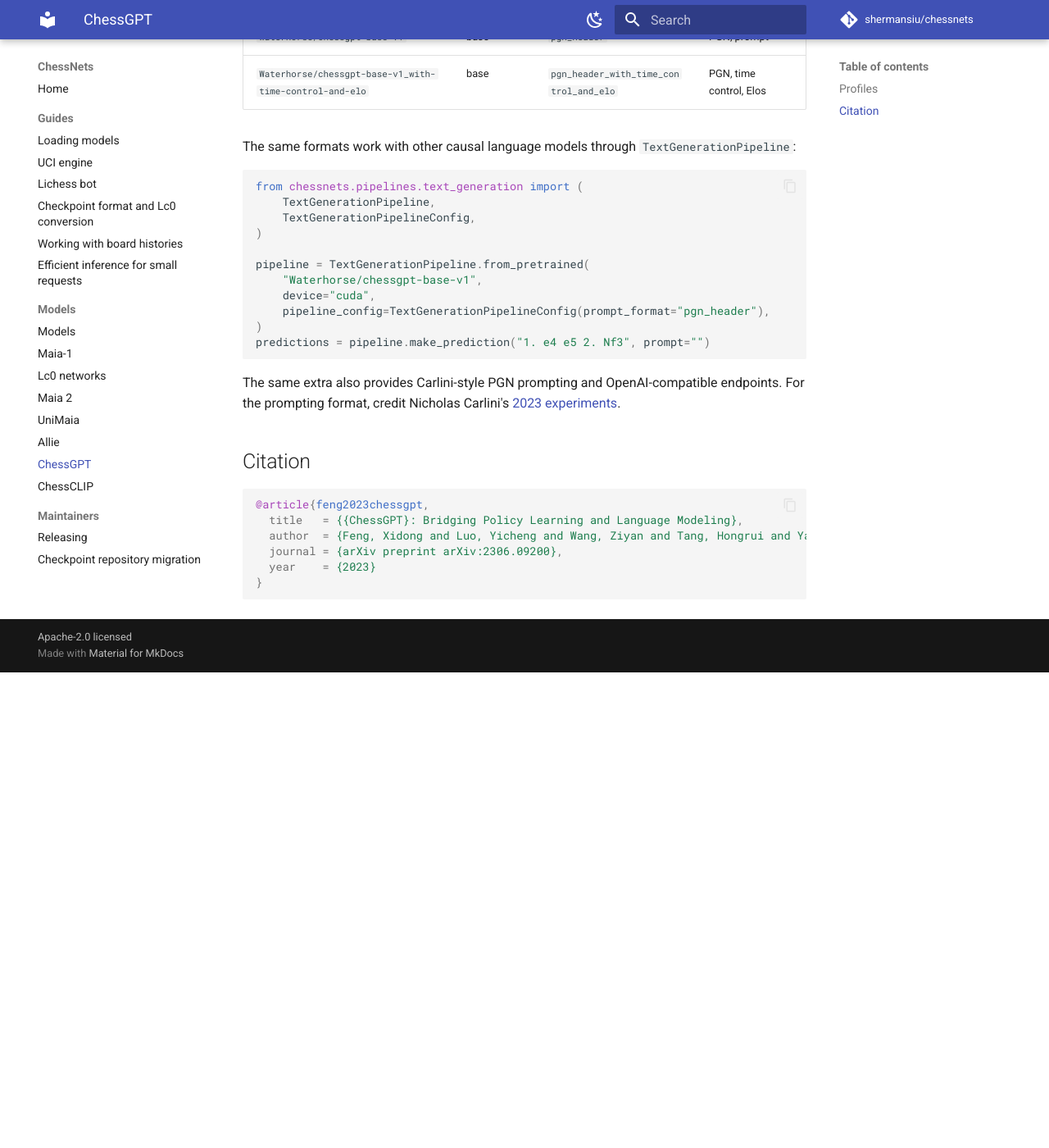
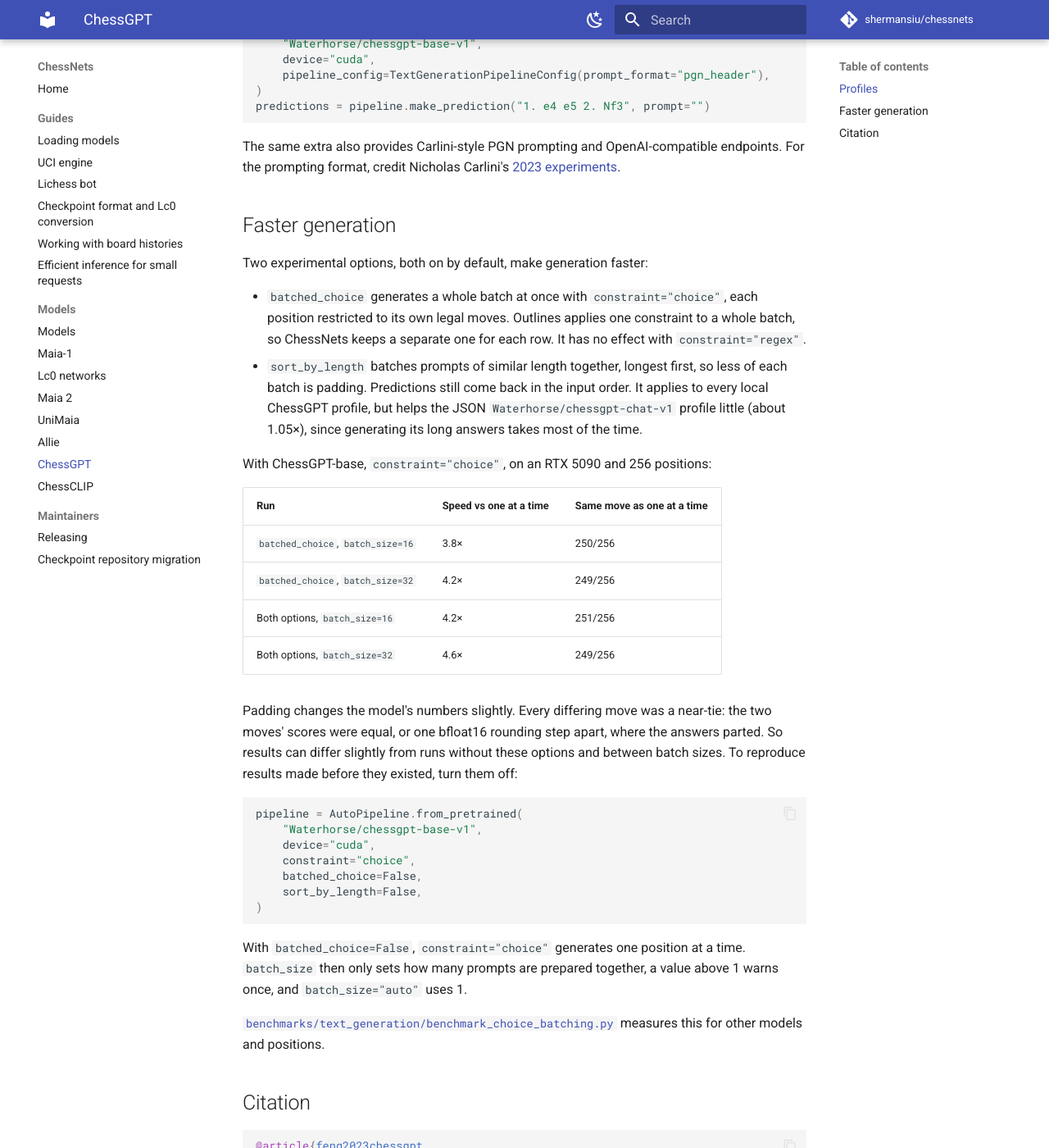
Before and after one commit to shermansiu/chessnets, an MkDocs documentation site: the page built from docs/models/chessgpt.md, in a window 1280 px wide and 1400 px high, scrolled down 1241 px. Shown: the whole window at 82% size. Built offline with MkDocs 1.6.1 and Material for MkDocs 9.7.7, drawn with Linux system fonts in a browser that asks for light colours; comment, search, counter and statistics services are not loaded; before the commit the page ends 2061 px from its top, so only the background shows below that; some of the changed text lies outside the part shown.

Commit message:
Document batched_choice and sort_by_length

````diff
--- a/docs/inference-performance.md
+++ b/docs/inference-performance.md
@@ -63,10 +63,12 @@ later calls start from the size that fit. Predictions do not depend on the
 batch size for the board-only models, but batched text generation pads its
 inputs, so a language model's probabilities can change slightly with it.
 
-Text generation with `constraint="choice"` is the exception: it generates one
-position at a time, since each position allows different moves and Outlines
-applies one constraint to a whole batch. `batch_size="auto"` uses 1 there, and
-an integer above 1 only groups prompt preparation and warns once.
+Local text-generation pipelines also batch prompts of similar length
+together (`sort_by_length`), which reduces padding but means a few moves can
+differ from unsorted runs. `constraint="choice"` batches positions with a
+separate constraint for each row (`batched_choice`). Both are experimental and
+on by default; see the [ChessGPT page](models/chessgpt.md) for their speed,
+how often they change a move, and how to turn them off.
 
 LC0 converts PGNs and board histories eagerly. Consequently, its worker count
 applies to the conversion and post-processing stages; already-converted
--- a/docs/models/chessgpt.md
+++ b/docs/models/chessgpt.md
@@ -16,20 +16,6 @@ pipeline = AutoPipeline.from_pretrained(
     "Waterhorse/chessgpt-base-v1", device="cuda", constraint="choice"
 )
 ```
-
-Multiple-choice mode generates one position at a time, because Outlines
-applies one constraint to a whole batch and each position has different legal
-moves. `batch_size` then only sets how many prompts are prepared together,
-and a value above 1 warns once; `batch_size="auto"` uses 1.
-
-`batched_choice=True` generates a whole batch at once instead,
-with each position restricted to its own legal moves. With ChessGPT-base on an
-RTX 5090 it was 3.6× faster at `batch_size=16` and 3.9× at 32. On 256
-positions it picked the same move as unbatched generation in 249 to 250,
-depending on the batch size. Where it differed, the two moves' scores were
-equal or one bfloat16 rounding step apart, and padding tipped them the other
-way. It is experimental: results can differ slightly from unbatched runs and
-between batch sizes.
 
 - **Names:** `Waterhorse/chessgpt-base-v1`, `Waterhorse/chessgpt-chat-v1_simple`
 - **Upstream:** [waterhorse1/ChessGPT](https://github.com/waterhorse1/ChessGPT)
@@ -69,6 +55,52 @@ The same extra also provides Carlini-style PGN prompting and
 OpenAI-compatible endpoints. For the prompting format, credit Nicholas
 Carlini's [2023 experiments](https://nicholas.carlini.com/writing/2023/chess-llm.html).
 
+## Faster generation
+
+Two experimental options, both on by default, make generation faster:
+
+- `batched_choice` generates a whole batch at once with `constraint="choice"`,
+  each position restricted to its own legal moves. Outlines applies one
+  constraint to a whole batch, so ChessNets keeps a separate one for each row.
+  It has no effect with `constraint="regex"`.
+- `sort_by_length` batches prompts of similar length together, longest first,
+  so less of each batch is padding. Predictions still come back in the input
+  order. It applies to every local ChessGPT profile, but helps the JSON
+  `Waterhorse/chessgpt-chat-v1` profile little (about 1.05×), since generating
+  its long answers takes most of the time.
+
+With ChessGPT-base, `constraint="choice"`, on an RTX 5090 and 256 positions:
+
+| Run | Speed vs one at a time | Same move as one at a time |
+|---|---|---|
+| `batched_choice`, `batch_size=16` | 3.8× | 250/256 |
+| `batched_choice`, `batch_size=32` | 4.2× | 249/256 |
+| Both options, `batch_size=16` | 4.2× | 251/256 |
+| Both options, `batch_size=32` | 4.6× | 249/256 |
+
+Padding changes the model's numbers slightly. Every differing move was a
+near-tie: the two moves' scores were equal, or one bfloat16 rounding step
+apart, where the answers parted. So results can differ slightly from runs
+without these options and between batch sizes. To reproduce results made
+before they existed, turn them off:
+
+```python
+pipeline = AutoPipeline.from_pretrained(
+    "Waterhorse/chessgpt-base-v1",
+    device="cuda",
+    constraint="choice",
+    batched_choice=False,
+    sort_by_length=False,
+)
+```
+
+With `batched_choice=False`, `constraint="choice"` generates one position at a
+time. `batch_size` then only sets how many prompts are prepared together, a
+value above 1 warns once, and `batch_size="auto"` uses 1.
+
+[`benchmarks/text_generation/benchmark_choice_batching.py`](https://github.com/shermansiu/chessnets/blob/main/benchmarks/text_generation/benchmark_choice_batching.py)
+measures this for other models and positions.
+
 ## Citation
 
 ```bibtex
````
Also changed, not shown: README.md (+5 -4 lines).
